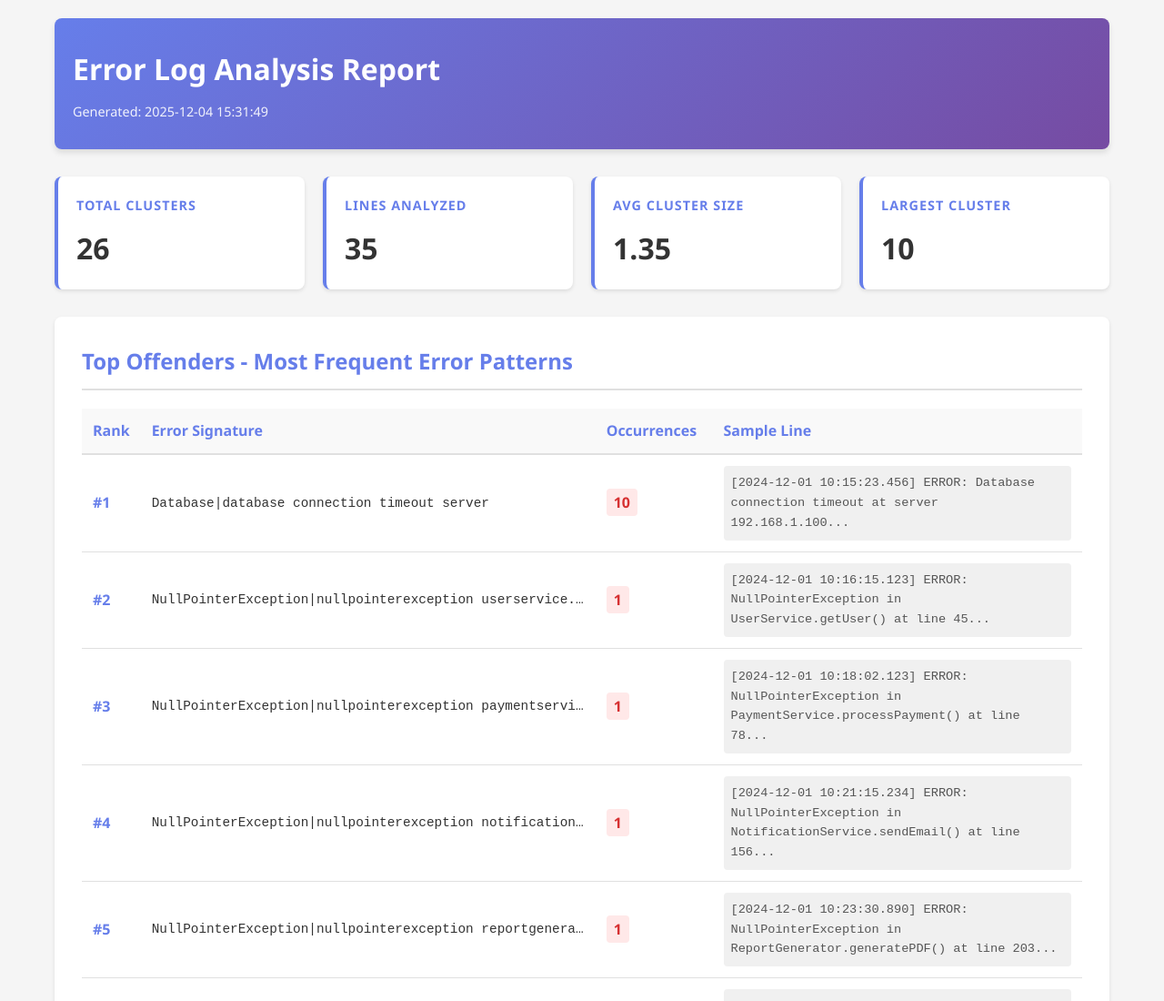
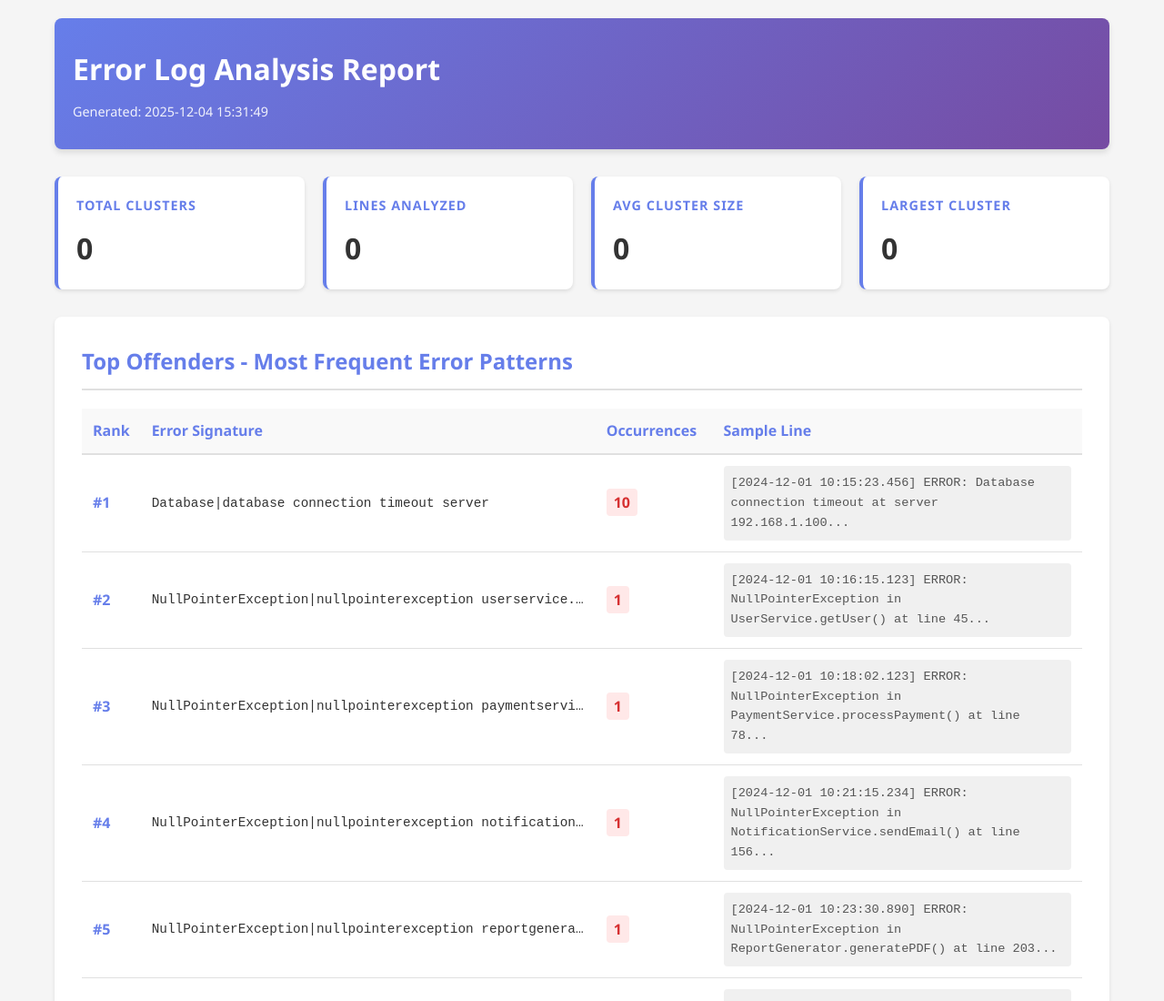
Before and after one commit to preetham3127/Error-log-classifier, a plain HTML site: page index.html in a window 1280 px wide. Shown: the top 1100 px of the page at 91% size. Drawn offline with Linux system fonts and the light colour scheme.

Commit message:
Update index.html

```diff
--- a/index.html
+++ b/index.html
@@ -210,19 +210,19 @@
         <div class="summary-grid">
             <div class="summary-card">
                 <h3>Total Clusters</h3>
-                <div class="value">26</div>
+                <div class="value">0</div>
             </div>
             <div class="summary-card">
                 <h3>Lines Analyzed</h3>
-                <div class="value">35</div>
+                <div class="value">0</div>
             </div>
             <div class="summary-card">
                 <h3>Avg Cluster Size</h3>
-                <div class="value">1.35</div>
+                <div class="value">0</div>
             </div>
             <div class="summary-card">
                 <h3>Largest Cluster</h3>
-                <div class="value">10</div>
+                <div class="value">0</div>
             </div>
         </div>
         <div class="section">
```
